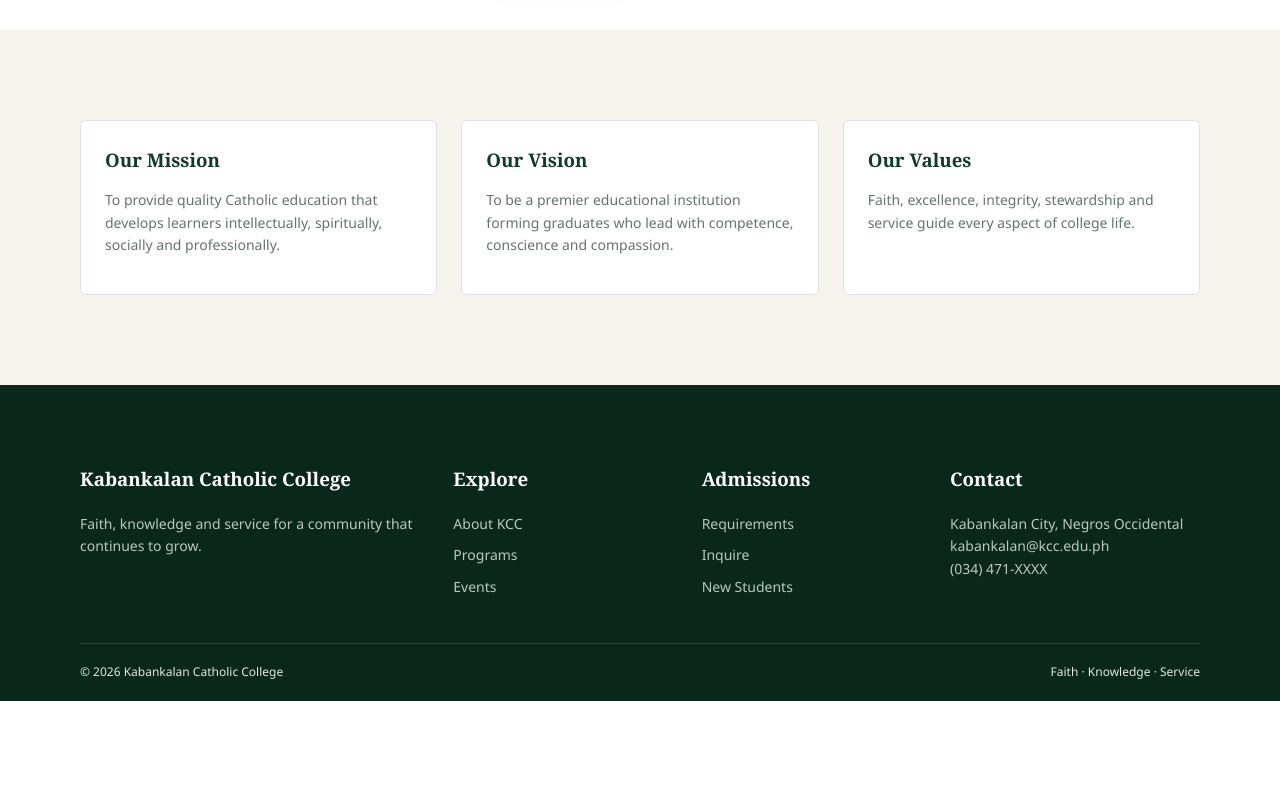
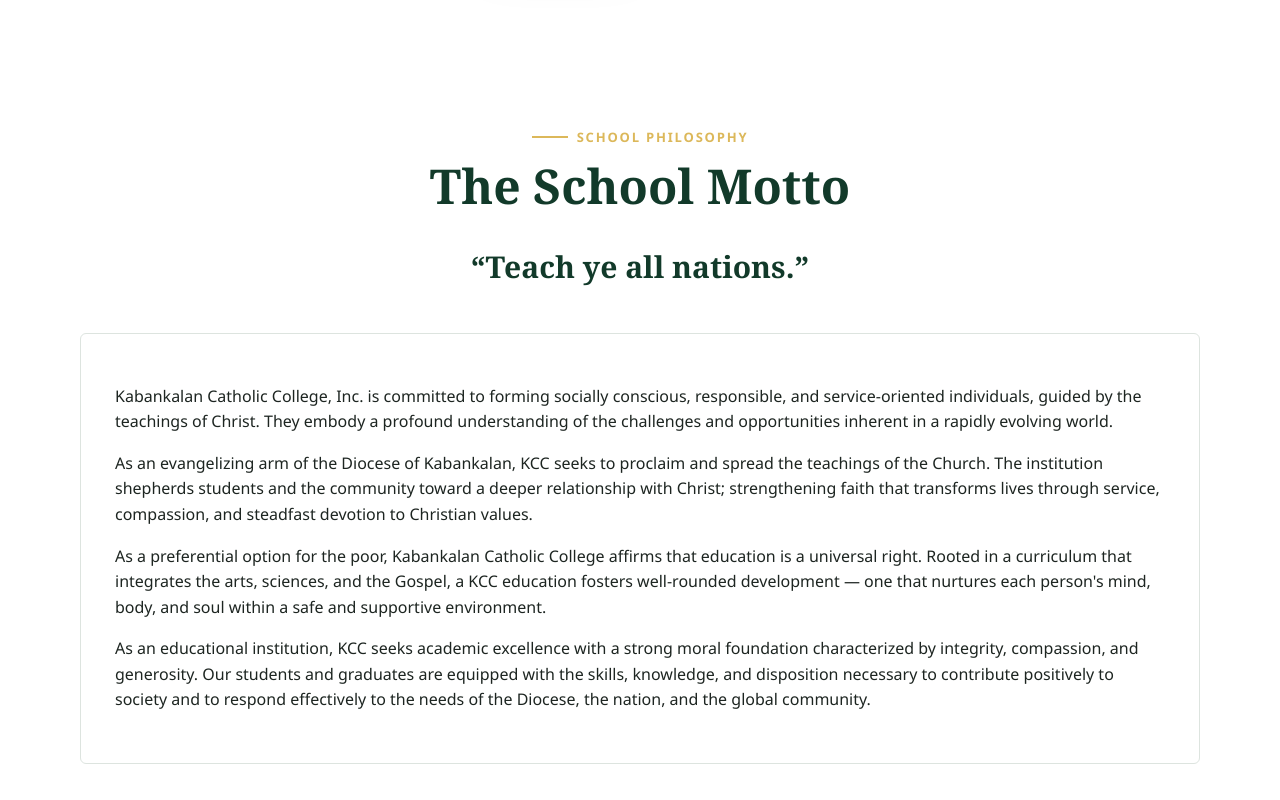
Before and after one commit to mickobonifacio458/Bonifacio-project-2, a plain HTML site: page about.html in a window 1280 px wide. Shown: the part 1100-1900 px from the top of the page. Before the commit the page ends 1801 px from the top, so only its background shows below. Drawn offline with Linux system fonts and the light colour scheme.

Commit message:
adding school philosophy

```diff
--- a/about.html
+++ b/about.html
@@ -7,6 +7,12 @@
 <main>
 <section class="page-hero"><div class="container"><span class="breadcrumb">Home / About</span><h1>About Kabankalan Catholic College</h1><p>Faith, knowledge and service since our beginning</p></div></section>
 <section class="section"><div class="container about-grid"><div class="image-frame"><img src="https://images.unsplash.com/photo-1564981797816-1043664bf78d?auto=format&fit=crop&w=900&q=85" alt="KCC campus community"><div class="image-badge"><strong>Faith</strong>Guides us</div></div><div><div class="section-heading"><span class="eyebrow">Our story</span><h2>Education rooted in purpose</h2></div><p>Kabankalan Catholic College is a community of learners dedicated to developing competent professionals and responsible citizens. We combine academic inquiry with values formation and service to society.</p><p>Our learning environment encourages curiosity, discipline, collaboration and respect for human dignity.</p><ul class="check-list"><li>Christ-centered educational culture</li><li>Accessible and relevant learning</li><li>Service-oriented campus leadership</li></ul></div></div></section>
+<section class="section"><div class="container"><div class="section-heading center"><span class="eyebrow">School Philosophy</span><h2>The School Motto</h2><p style="font-family:Georgia,serif;font-size:30px;color:var(--green);font-weight:bold">“Teach ye all nations.”</p></div><div class="main-panel">
+<p>Kabankalan Catholic College, Inc. is committed to forming socially conscious, responsible, and service-oriented individuals, guided by the teachings of Christ. They embody a profound understanding of the challenges and opportunities inherent in a rapidly evolving world.</p>
+<p>As an evangelizing arm of the Diocese of Kabankalan, KCC seeks to proclaim and spread the teachings of the Church. The institution shepherds students and the community toward a deeper relationship with Christ; strengthening faith that transforms lives through service, compassion, and steadfast devotion to Christian values.</p>
+<p>As a preferential option for the poor, Kabankalan Catholic College affirms that education is a universal right. Rooted in a curriculum that integrates the arts, sciences, and the Gospel, a KCC education fosters well-rounded development — one that nurtures each person's mind, body, and soul within a safe and supportive environment.</p>
+<p>As an educational institution, KCC seeks academic excellence with a strong moral foundation characterized by integrity, compassion, and generosity. Our students and graduates are equipped with the skills, knowledge, and disposition necessary to contribute positively to society and to respond effectively to the needs of the Diocese, the nation, and the global community.</p>
+</div></div></section>
 <section class="section section-cream"><div class="container"><div class="cards-grid"><article class="card"><div class="card-body"><h3>Our Mission</h3><p>To provide quality Catholic education that develops learners intellectually, spiritually, socially and professionally.</p></div></article><article class="card"><div class="card-body"><h3>Our Vision</h3><p>To be a premier educational institution forming graduates who lead with competence, conscience and compassion.</p></div></article><article class="card"><div class="card-body"><h3>Our Values</h3><p>Faith, excellence, integrity, stewardship and service guide every aspect of college life.</p></div></article></div></div></section>
 </main>
 <footer class="footer"><div class="container"><div class="footer-grid"><div><h3>Kabankalan Catholic College</h3><p>Faith, knowledge and service for a community that continues to grow.</p></div><div><h3>Explore</h3><div class="footer-links"><a href="about.html">About KCC</a><a href="course-details.html">Programs</a><a href="events.html">Events</a></div></div><div><h3>Admissions</h3><div class="footer-links"><a href="pricing.html">Requirements</a><a href="contact.html">Inquire</a><a href="starter-page.html">New Students</a></div></div><div><h3>Contact</h3><p>Kabankalan City, Negros Occidental<br>kabankalan@kcc.edu.ph<br>(034) 471-XXXX</p></div></div><div class="footer-bottom"><span>© 2026 Kabankalan Catholic College</span><span>Faith · Knowledge · Service</span></div></div></footer>
```
